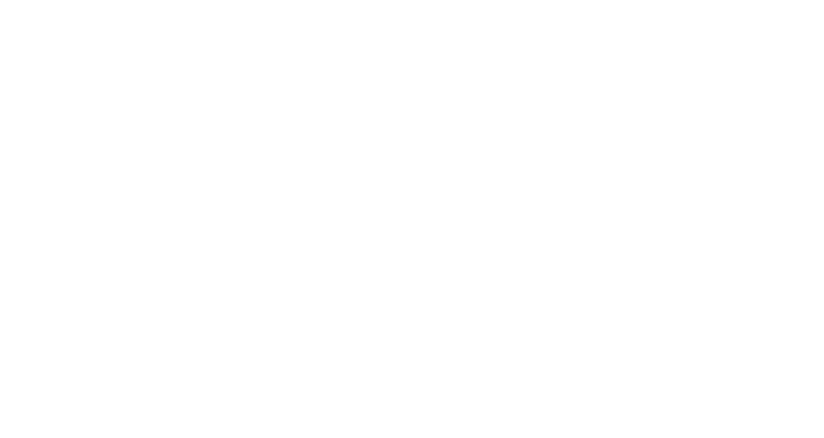
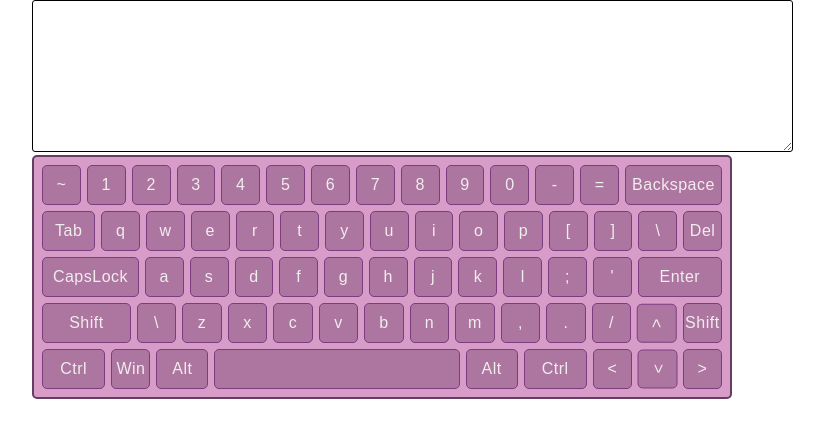
Before and after one commit to pinkpony1106/virtual-keyboard, a plain HTML site: page index.html in a window 1280 px wide. Shown: the whole page, without its empty margins (258-1082 px from the left). Drawn offline with Linux system fonts and the light colour scheme.

Commit message:
feat: keyboard layout

```diff
--- a/index.html
+++ b/index.html
@@ -5,9 +5,98 @@
     <meta http-equiv="X-UA-Compatible" content="IE=edge" />
     <meta name="viewport" content="width=device-width, initial-scale=1.0" />
     <link rel="stylesheet" href="./style.css" />
-
     <title>Virtual-keyboard</title>
   </head>
-  <body></body>
+  <body>
+    <div class="wrapper">
+      <div class="container">
+        <textarea
+          name="textarea"
+          id=""
+          cols="93"
+          rows="10"
+          class="text-input"
+          readonly
+        ></textarea>
+        <div class="keyboard">
+          <div class="line">
+            <button class="key content">~</button>
+            <button class="key content">1</button>
+            <button class="key content">2</button>
+            <button class="key content">3</button>
+            <button class="key content">4</button>
+            <button class="key content">5</button>
+            <button class="key content">6</button>
+            <button class="key content">7</button>
+            <button class="key content">8</button>
+            <button class="key content">9</button>
+            <button class="key content">0</button>
+            <button class="key content">-</button>
+            <button class="key content">=</button>
+            <button class="key backspace">Backspace</button>
+          </div>
+          <div class="line">
+            <button class="key tab">Tab</button>
+            <button class="key content alpha">q</button>
+            <button class="key content alpha">w</button>
+            <button class="key content alpha">e</button>
+            <button class="key content alpha">r</button>
+            <button class="key content alpha">t</button>
+            <button class="key content alpha">y</button>
+            <button class="key content alpha">u</button>
+            <button class="key content alpha">i</button>
+            <button class="key content alpha">o</button>
+            <button class="key content alpha">p</button>
+            <button class="key content">[</button>
+            <button class="key content">]</button>
+            <button class="key content">\</button>
+            <button class="key">Del</button>
+          </div>
+          <div class="line">
+            <button class="key capslock">CapsLock</button>
+            <button class="key content alpha">a</button>
+            <button class="key content alpha">s</button>
+            <button class="key content alpha">d</button>
+            <button class="key content alpha">f</button>
+            <button class="key content alpha">g</button>
+            <button class="key content alpha">h</button>
+            <button class="key content alpha">j</button>
+            <button class="key content alpha">k</button>
+            <button class="key content alpha">l</button>
+            <button class="key content">;</button>
+            <button class="key content">'</button>
+            <button class="key enter">Enter</button>
+          </div>
+          <div class="line">
+            <button class="key shift_left">Shift</button>
+            <button class="key content">\</button>
+            <button class="key content alpha">z</button>
+            <button class="key content alpha">x</button>
+            <button class="key content alpha">c</button>
+            <button class="key content alpha">v</button>
+            <button class="key content alpha">b</button>
+            <button class="key content alpha">n</button>
+            <button class="key content alpha">m</button>
+            <button class="key content">,</button>
+            <button class="key content">.</button>
+            <button class="key content">/</button>
+            <button class="key arrow_top">></button>
+            <button class="key shift_right">Shift</button>
+          </div>
+          <div class="line">
+            <button class="key ctrl">Ctrl</button>
+            <button class="key">Win</button>
+            <button class="key alt">Alt</button>
+            <button class="key content space"></button>
+            <button class="key alt">Alt</button>
+            <button class="key ctrl">Ctrl</button>
+            <button class="key arrow_left"><</button>
+            <button class="key arrow_bottom">></button>
+            <button class="key arrow_right">></button>
+          </div>
+        </div>
+      </div>
+    </div>
+  </body>
   <script src="./script.js" async></script>
 </html>
--- a/script.js
+++ b/script.js
@@ -0,0 +1,40 @@
+// function qwertyKeyboard() {
+//   let key = document.getElementById("t").value;
+//   alert(key);
+// }
+
+"use strict";
+const container = document.querySelector(".container");
+const textarea = document.querySelector(".text-input");
+const alphabet = document.querySelectorAll(".alpha");
+const key = document.querySelectorAll(".key");
+
+container.addEventListener("click", function (e) {
+  if (e.target.classList.contains("key")) {
+    if (e.target.classList.contains("space")) {
+      textarea.textContent += " ";
+    }
+    if (e.target.classList.contains("content")) {
+      const getContent = e.target.textContent;
+      textarea.textContent += getContent;
+    }
+    if (e.target.classList.contains("backspace")) {
+      textarea.textContent = textarea.textContent.substring(
+        0,
+        textarea.textContent.length - 1
+      );
+    }
+  } else {
+    return;
+  }
+});
+
+document.addEventListener(
+  "keydown",
+  (event) => {
+    let name = event.key;
+    let code = event.code;
+    textarea = textarea + name;
+  },
+  false
+);
--- a/style.css
+++ b/style.css
@@ -0,0 +1,112 @@
+/*Обнуление__________________________________________________*/
+*,
+*::before,
+*::after {
+  padding: 0;
+  margin: 0;
+  border: 0;
+  box-sizing: border-box;
+}
+a {
+  text-decoration: none;
+}
+ul,
+ol,
+li {
+  list-style: none;
+}
+img {
+  vertical-align: none;
+}
+
+h1,
+h2,
+h3,
+h4,
+h5,
+h6 {
+  font-weight: inherit;
+  font-size: inherit;
+}
+html,
+body {
+  height: 100%;
+  line-height: 1;
+  font-size: 16px;
+  color: #000;
+  font-family: "Gilroy", sans-serif;
+}
+/*Обнуление__________________________________________________*/
+.wrapper {
+  min-height: 100%;
+  overflow: hidden;
+}
+.container {
+  max-width: 700px;
+  margin: 0 auto;
+}
+textarea {
+  border: 1px solid black;
+  border-radius: 3px;
+}
+.keyboard {
+  position: relative;
+  border-radius: 5px;
+  border: 2px solid rgb(100, 62, 97);
+  background-color: rgb(216, 156, 201);
+  padding: 5px;
+}
+/*line_1__________________________________________________line_1*/
+.line {
+  display: flex;
+  flex-direction: row;
+  justify-content: flex-start;
+}
+.key {
+  display: flex;
+  flex-direction: column;
+  justify-content: center;
+  align-items: center;
+  width: 40px;
+  height: 40px;
+  border: 1px solid rgb(125, 60, 128);
+  border-radius: 5px;
+  margin: 3px;
+  font-size: 16px;
+  font-weight: 500;
+  letter-spacing: 0.5px;
+  color: #f0eded;
+  background-color: rgb(173, 118, 160);
+  cursor: pointer;
+}
+.backspace,
+.capslock {
+  width: 100px;
+}
+.tab {
+  width: 55px;
+}
+.enter {
+  width: 87px;
+}
+.shift_left {
+  width: 90px;
+}
+.shift_right {
+  width: 40px;
+}
+.arrow_top {
+  transform: rotate(270deg);
+}
+.arrow_bottom {
+  transform: rotate(90deg);
+}
+.space {
+  width: 252px;
+}
+.ctrl {
+  width: 65px;
+}
+.alt {
+  width: 53px;
+}
```
